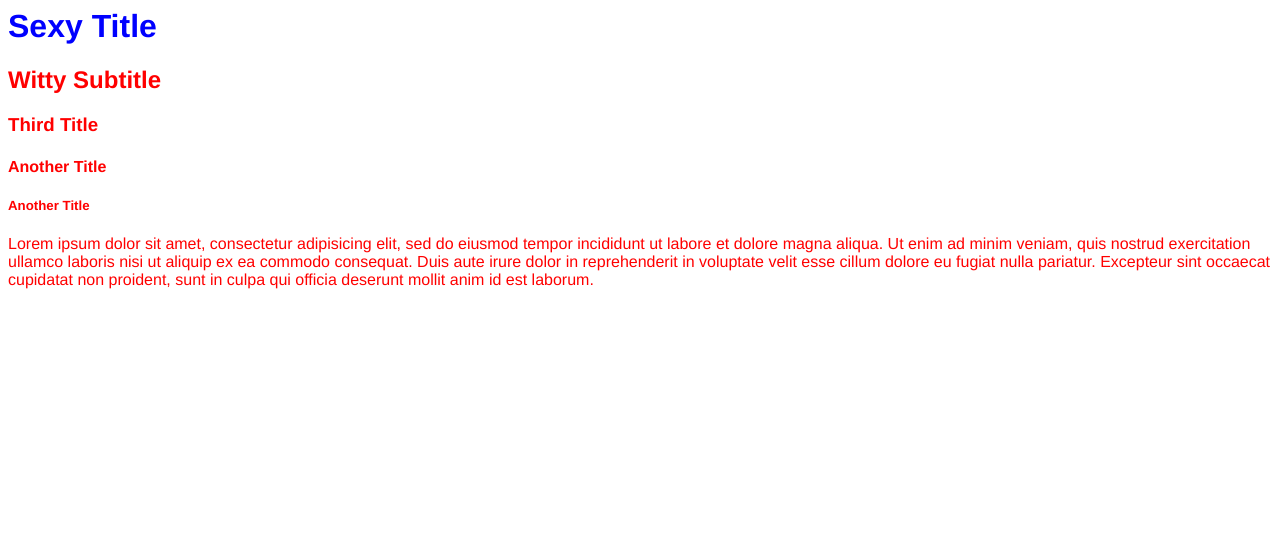
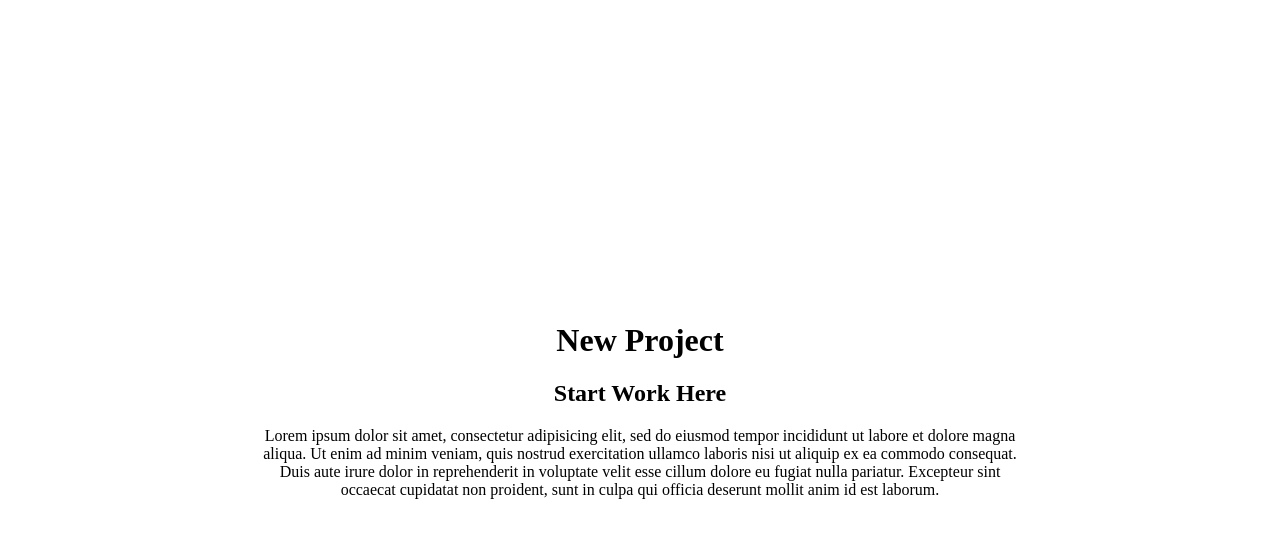
Before and after one commit to rtreharne/gulp-start, a website: page jade/index.jade in a window 1280 px wide. Drawn offline with nearby package versions, Linux system fonts and the light colour scheme; files that its build step writes are made by us from their sources.

Commit message:
configured for prepros

```diff
--- a/gulpfile.js
+++ b/gulpfile.js
@@ -14,7 +14,7 @@ gulp.task("watch", function(){
 gulp.task("jade", function(event) {
     return gulp.src('jade/**/*.jade')
     .pipe(jade({pretty: true}))
-    .pipe(gulp.dest(''))
+    .pipe(gulp.dest('html/'))
     .pipe(livereload());
 });
 
--- a/jade/index.jade
+++ b/jade/index.jade
@@ -1,12 +1,13 @@
 html
-  head
-    link(href='/css/style.css', rel='stylesheet')
-  body
-    h1 Sexy Title
-    h2 Witty Subtitle
-    h3 Third Title
-    h4 Another Title
-    h5 Another Title
 
-  p.
-    Lorem ipsum dolor sit amet, consectetur adipisicing elit, sed do eiusmod tempor incididunt ut labore et dolore magna aliqua. Ut enim ad minim veniam, quis nostrud exercitation ullamco laboris nisi ut aliquip ex ea commodo consequat. Duis aute irure dolor in reprehenderit in voluptate velit esse cillum dolore eu fugiat nulla pariatur. Excepteur sint occaecat cupidatat non proident, sunt in culpa qui officia deserunt mollit anim id est laborum.
+    head
+      link(href='/css/style.css', rel='stylesheet')
+
+    body
+
+      div.section.full-height.vertical-center.center#title
+        div
+          h1 New Project
+          h2 Start Work Here
+          p.
+            Lorem ipsum dolor sit amet, consectetur adipisicing elit, sed do eiusmod tempor incididunt ut labore et dolore magna aliqua. Ut enim ad minim veniam, quis nostrud exercitation ullamco laboris nisi ut aliquip ex ea commodo consequat. Duis aute irure dolor in reprehenderit in voluptate velit esse cillum dolore eu fugiat nulla pariatur. Excepteur sint occaecat cupidatat non proident, sunt in culpa qui officia deserunt mollit anim id est laborum.
--- a/sass/style.sass
+++ b/sass/style.sass
@@ -1,10 +1,13 @@
-$font-stack:    Helvetica, sans-serif
-$primary-color: red
+.center
+  text-align: center
 
-body
-  font: 100% $font-stack
-  color: $primary-color
-  text-align: left
+.vertical-center
+    display: flex
+    align-items: center
 
-h1
-  color: blue
+.full-height
+  height: 100vh
+
+.section div
+  width: 60%
+  margin: 0 auto
```
Also changed, not shown: css/style.css, html/index.html (added), index.html (deleted), 1 other file.
